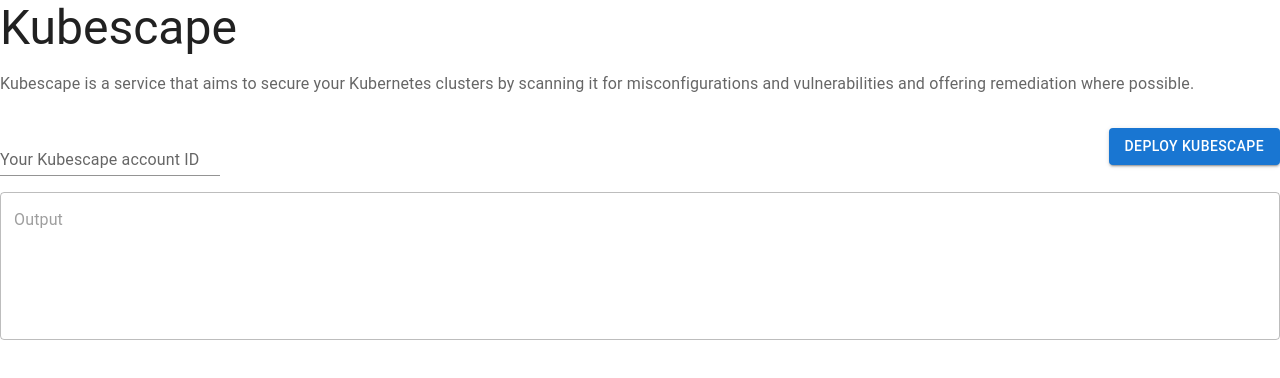
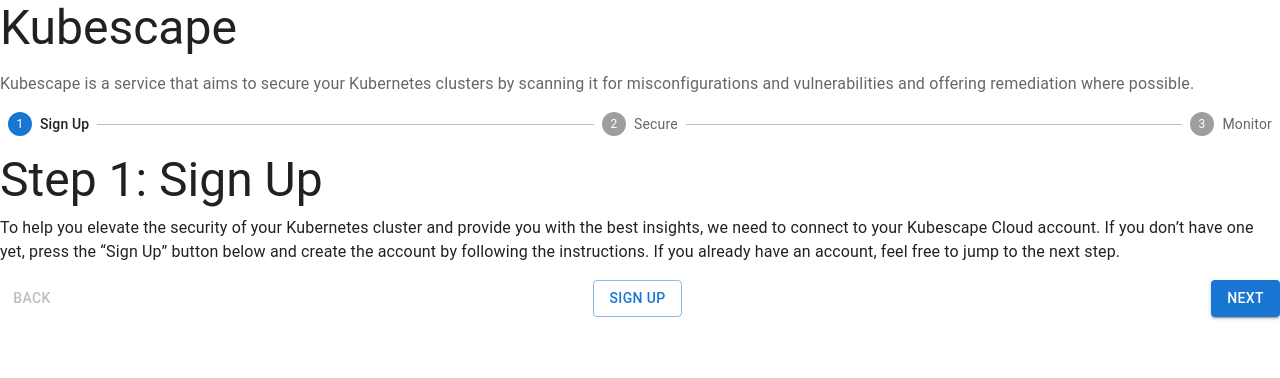
Before and after one commit to kubescape/docker-desktop-extension, a React (Create React App) app in the folder ui/: page / in a window 1280 px wide. Shown: the top 378 px of the page. Built offline with nearby package versions, Linux system fonts and the light colour scheme; what @docker/docker-mui-theme, @docker/extension-api-client would draw is missing.

Commit message:
feat: move UI to a stepper-based workflow

```diff
--- a/ui/src/App.tsx
+++ b/ui/src/App.tsx
@@ -1,7 +1,9 @@
-import React, { ChangeEvent, useState } from "react";
-import Button from "@mui/material/Button";
+import React, { ChangeEvent, useState, ComponentType } from "react";
 import { createDockerDesktopClient } from "@docker/extension-api-client";
-import { Grid, Stack, TextField, Typography } from "@mui/material";
+import {
+  Box, Stepper, Step, StepLabel, Button, Grid, Stack, Alert, TextField, Typography,
+} from "@mui/material";
+
 import {
   deployKubescapeHelm,
 } from "./helper/kubernetes";
@@ -14,38 +16,105 @@
   return client;
 }
 
-export function App() {
+const kubescapeSignupURL = "https://cloud.armosec.io/account/sign-up"
+const kubescapeDashboardURL = "https://cloud.armosec.io/dashboard"
+const uuidRegex = /^[0-9a-fA-F]{8}-[0-9a-fA-F]{4}-[0-9a-fA-F]{4}-[0-9a-fA-F]{4}-[0-9a-fA-F]{12}$/
+
+type ScreenProps = {
+  backFn: () => void
+  nextFn: () => void
+}
+
+type PageProps = ScreenProps & {
+  component: ComponentType<ScreenProps>
+}
+
+const Page = ({ component, backFn, nextFn }: PageProps) => {
+  const SpecificPage = component
+  return (
+    <SpecificPage backFn={backFn} nextFn={nextFn} />
+  )
+}
+
+const SignUpScreen = (props: ScreenProps) => {
+  const openKubescapeSignup = () => {
+    client.host.openExternal(kubescapeSignupURL)
+  }
+
+  return (
+    <>
+      <Typography>
+        To help you elevate the security of your Kubernetes cluster and provide you with the best insights, we need to connect to your Kubescape Cloud account. If you don’t have one yet, press the “Sign Up” button below and create the account by following the instructions. If you already have an account, feel free to jump to the next step.
+      </Typography>
+      <Stack direction="row" justifyContent="space-between" sx={{ mt: 2 }}>
+        <Button disabled variant="text">
+          Back
+        </Button>
+        <Button variant="outlined" onClick={openKubescapeSignup}>
+          Sign Up
+        </Button>
+        <Button variant="contained" onClick={props.nextFn}>
+          Next
+        </Button>
+      </Stack>
+    </>
+  )
+}
+
+const DeployScreen = (props: ScreenProps) => {
   const [response, setResponse] = useState<string | undefined>();
   const [accountID, setAccountID] = useState<string>("");
+  const [accountIDInvalid, setAccountIDInvalid] = useState<boolean>(true);
+  const [kubescapeDeployed, setKubescapeDeployed] = useState<boolean>(false);
 
   const ddClient = useDockerDesktopClient();
 
-  const handleTextChange = async (event: ChangeEvent<HTMLInputElement>) => {
-    setAccountID(event.currentTarget.value)
+  const handleTextChange = (event: ChangeEvent<HTMLInputElement>) => {
+    let inputValue = event.currentTarget.value.toLowerCase()
+    if (uuidRegex.test(inputValue)) {
+      setAccountIDInvalid(false)
+      setAccountID(inputValue)
+    } else {
+      setAccountIDInvalid(true)
+    }
   }
 
   const handleDeployRequest = async () => {
     const result = await deployKubescapeHelm(ddClient, accountID);
     setResponse(result);
+    setKubescapeDeployed(true)
   }
 
   return (
     <>
-      <Typography variant="h3">Kubescape</Typography>
-      <Typography variant="body1" color="text.secondary" sx={{ mt: 2 }}>
-        Kubescape is a service that aims to secure your Kubernetes clusters by
-        scanning it for misconfigurations and vulnerabilities and offering
-        remediation where possible.
+      <Typography>
+        Before Kubescape can help you secure your cluster, please first make sure that the cluster is running. Once your cluster is ready, Kubescape needs your Kubescape Cloud Account ID to deploy. To get the Account ID, log into Kubescape Cloud, click on your Account icon, press the “Copy” button next to your Account ID to copy the account ID, paste it into the input and then deploy Kubescape.
       </Typography>
+
+      {
+        kubescapeDeployed && <Alert></Alert>
+      }
+
+      {kubescapeDeployed ? (
+        <Alert severity="success" sx={{ mt: 2 }}>
+          Kubescape has been successfully deployed!
+        </Alert>
+      ) : (
+        null
+      )}
+
       <Grid container spacing={2}>
         <Grid item xs={12}>
           <Stack direction="row" alignItems="start" spacing={2} sx={{ mt: 4 }} justifyContent="space-between">
             <TextField
+              error={accountIDInvalid}
               variant="standard"
               onChange={handleTextChange}
               label="Your Kubescape account ID"
+              sx={{ width: "50%" }}
             />
             <Button
+              disabled={kubescapeDeployed}
               variant="contained"
               onClick={handleDeployRequest}
             >
@@ -65,6 +134,157 @@
           />
         </Grid>
       </Grid>
+      <Grid item sx={{ mt: 2 }}>
+        <Stack direction="row" justifyContent="space-between">
+          <Button variant="text" onClick={props.backFn}>
+            Back
+          </Button>
+          <Button disabled={!kubescapeDeployed} onClick={props.nextFn}>
+            Next
+          </Button>
+        </Stack>
+      </Grid>
+    </>
+  )
+}
+
+const MonitorScreen = (props: ScreenProps) => {
+  const openDashboard = () => {
+    client.host.openExternal(kubescapeDashboardURL)
+  }
+  return (
+    <>
+      <Typography>
+        Now that Kubescape has been successfully deployed in your cluster, take a look at your Kubescape Cloud dashboard to check how your secure is your cluster and what you can do to improve your security posture.
+      </Typography>
+      <Stack direction="row" justifyContent="space-between">
+        <Button variant="text" onClick={props.backFn}>
+          Back
+        </Button>
+        <Button onClick={openDashboard}>
+          Open Dashboard
+        </Button>
+      </Stack>
+    </>
+  )
+}
+
+const steps = [
+  {
+    label: "Sign Up",
+    optional: false,
+    payload: SignUpScreen,
+  },
+  {
+    label: "Secure",
+    optional: false,
+    payload: DeployScreen,
+  },
+  {
+    label: "Monitor",
+    optional: false,
+    payload: MonitorScreen,
+  }
+];
+
+function HorizontalLinearStepper() {
+  const [activeStep, setActiveStep] = useState(0);
+  const [skipped, setSkipped] = useState(new Set<number>());
+
+  const isStepOptional = (step: number) => getStep(step).optional;
+
+  const isStepSkipped = (step: number) => skipped.has(step);
+
+  const handleNext = () => {
+    let newSkipped = skipped;
+    if (isStepSkipped(activeStep)) {
+      newSkipped = new Set(newSkipped.values());
+      newSkipped.delete(activeStep);
+    }
+
+    setActiveStep((prevActiveStep) => prevActiveStep + 1);
+    setSkipped(newSkipped);
+  };
+
+  const handleBack = () => {
+    setActiveStep((prevActiveStep) => prevActiveStep - 1);
+  };
+
+  const handleSkip = () => {
+    if (!isStepOptional(activeStep)) {
+      // You probably want to guard against something like this,
+      // it should never occur unless someone's actively trying to break something.
+      throw new Error("You can't skip a step that isn't optional.");
+    }
+
+    setActiveStep((prevActiveStep) => prevActiveStep + 1);
+    setSkipped((prevSkipped) => {
+      const newSkipped = new Set(prevSkipped.values());
+      newSkipped.add(activeStep);
+      return newSkipped;
+    });
+  };
+
+  const handleReset = () => {
+    setActiveStep(0);
+  };
+
+  const getStep = (step: number) => steps[step]
+
+  return (
+    <Box sx={{ width: '100%' }}>
+      <Stepper activeStep={activeStep} sx={{ mt: "1em" }}>
+        {steps.map((step, index) => {
+          const stepProps: { completed?: boolean } = {};
+          const labelProps: {
+            optional?: React.ReactNode;
+          } = {};
+          if (isStepOptional(index)) {
+            labelProps.optional = (
+              <Typography variant="caption">Optional</Typography>
+            );
+          }
+          if (isStepSkipped(index)) {
+            stepProps.completed = false;
+          }
+          return (
+            <Step key={step.label} {...stepProps}>
+              <StepLabel {...labelProps}>{step.label}</StepLabel>
+            </Step>
+          );
+        })}
+      </Stepper>
+      {activeStep === steps.length ? (
+        <>
+          <Typography sx={{ mt: 2, mb: 1 }}>
+            All steps completed - you&apos;re finished
+          </Typography>
+          <Box sx={{ display: 'flex', flexDirection: 'row', pt: 2 }}>
+            <Box sx={{ flex: '1 1 auto' }} />
+            <Button onClick={handleReset}>Reset</Button>
+          </Box>
+        </>
+      ) : (
+        <>
+          <Typography variant="h3" sx={{ mt: 2, mb: 1 }}>Step {activeStep + 1}: {getStep(activeStep).label}</Typography>
+          <Page component={getStep(activeStep).payload} backFn={handleBack} nextFn={handleNext} />
+        </>
+      )}
+    </Box>
+  );
+}
+
+export function App() {
+  return (
+    <>
+      <Typography variant="h3">Kubescape</Typography>
+      <Typography variant="body1" color="text.secondary" sx={{ mt: 2 }}>
+        Kubescape is a service that aims to secure your Kubernetes clusters by
+        scanning it for misconfigurations and vulnerabilities and offering
+        remediation where possible.
+      </Typography>
+
+      <HorizontalLinearStepper />
     </>
   );
 }
```
